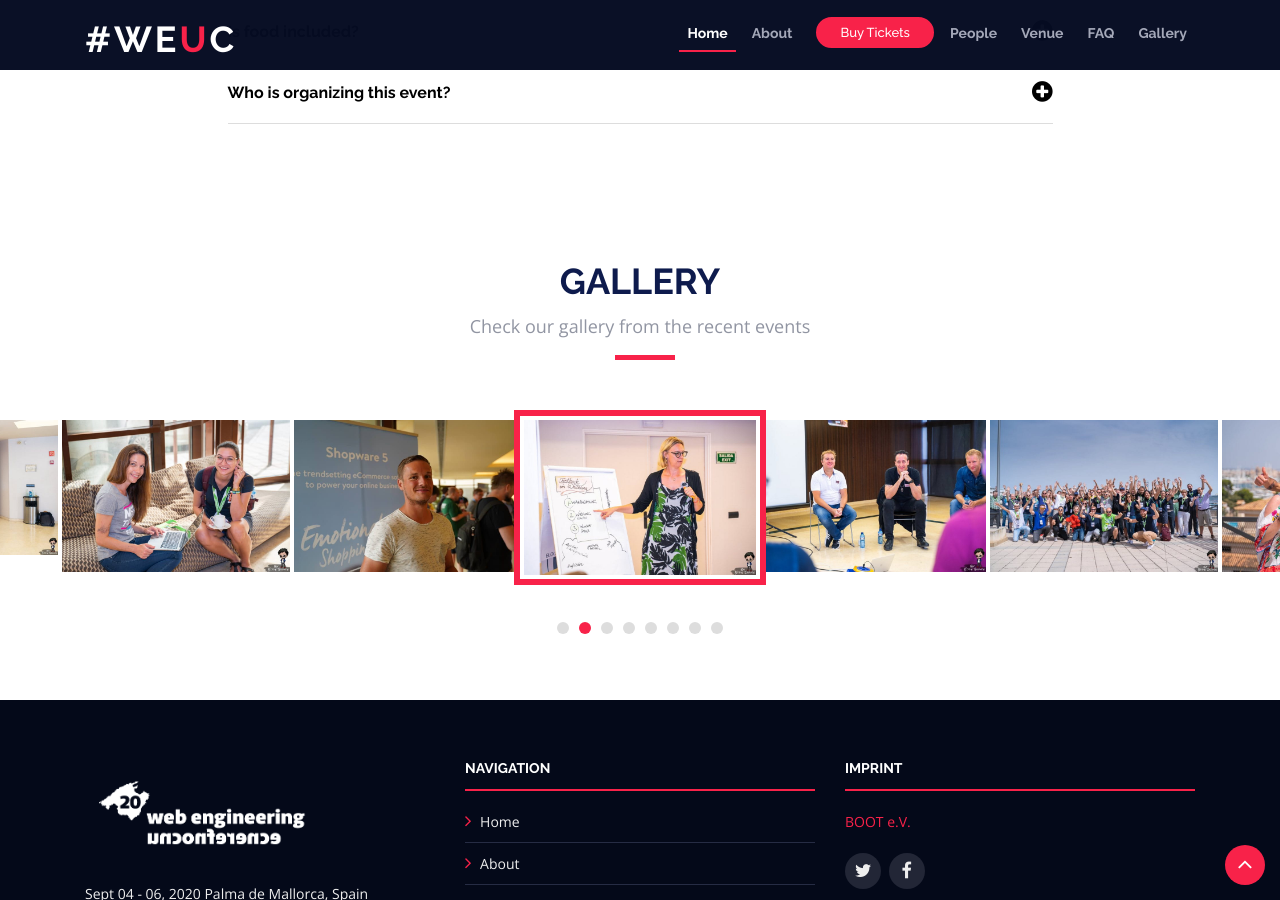
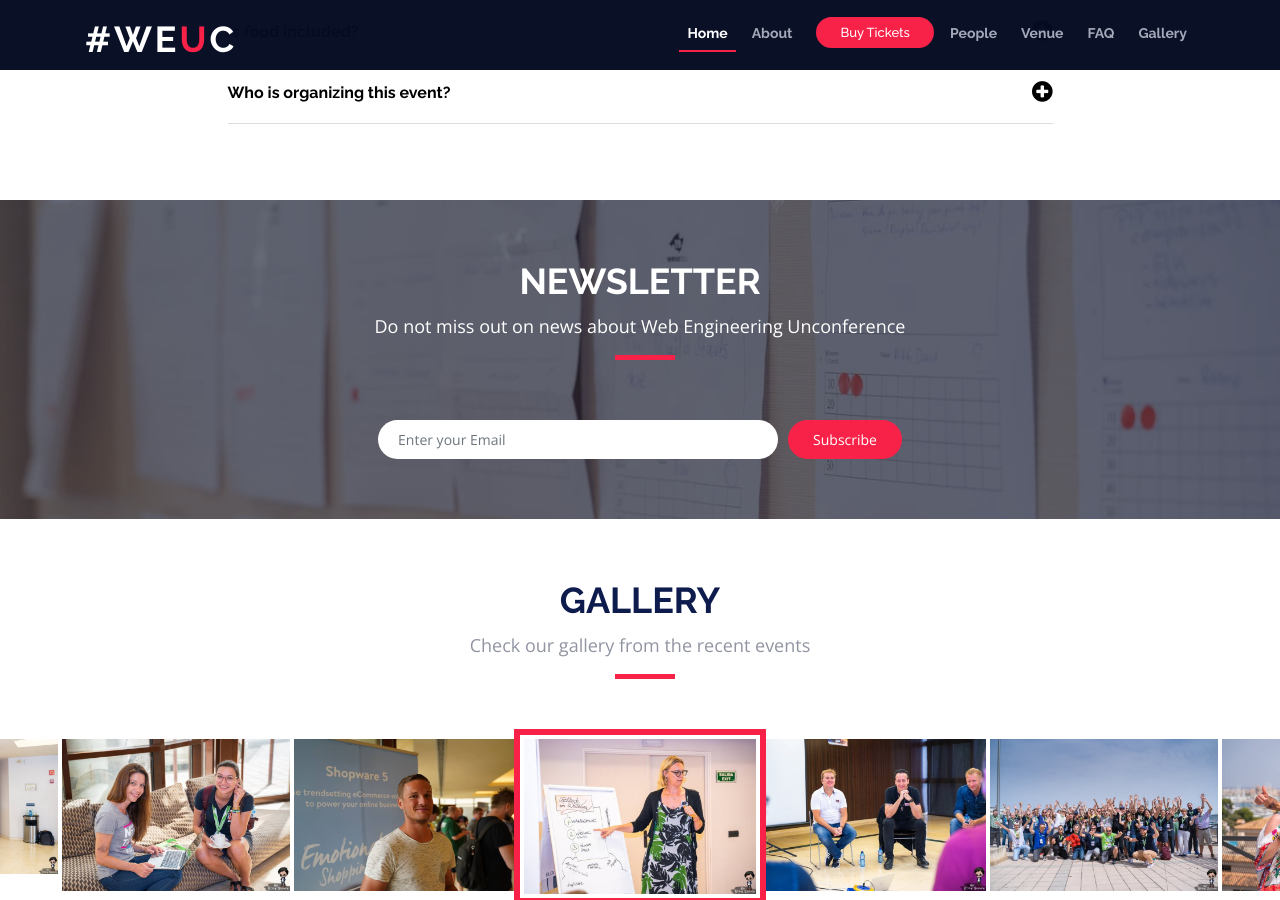
Before and after one commit to weuc/weuc.eu, a Jekyll site: the page built from index.html, in a window 1280 px wide and 900 px high, scrolled down 4896 px. Built offline with Jekyll 4.4.1, drawn with Linux system fonts in a browser that asks for light colours.

Commit message:
add newsletter section

```diff
--- a/_includes/sections/subscribe.html
+++ b/_includes/sections/subscribe.html
@@ -5,15 +5,17 @@
       <div class="container wow fadeInUp">
         <div class="section-header">
           <h2>Newsletter</h2>
-          <p>Rerum numquam illum recusandae quia mollitia consequatur.</p>
+          <p>Do not miss out on news about Web Engineering Unconference</p>
         </div>
 
-        <form method="POST" action="#">
+        <form action="https://phpuceu.us8.list-manage.com/subscribe/post?u=579798ca84aaf1326e2809b46&amp;id=9456f33919" method="post" id="mc-embedded-subscribe-form" name="mc-embedded-subscribe-form" class="validate" target="_blank" novalidate>
           <div class="form-row justify-content-center">
             <div class="col-auto">
-              <input type="text" class="form-control" placeholder="Enter your Email">
+              <input type="email" name="EMAIL" id="mce-EMAIL" class="form-control" placeholder="Enter your Email">
+              <!-- real people should not fill this in and expect good things - do not remove this or risk form bot signups-->
+              <div style="position: absolute; left: -5000px;" aria-hidden="true"><input type="text" name="b_579798ca84aaf1326e2809b46_9456f33919" tabindex="-1" value=""></div>
             </div>
-            <div class="col-auto">
+              <div class="col-auto">
               <button type="submit">Subscribe</button>
             </div>
           </div>
```
Also changed, not shown: _sections/subscribe.md (+1 -1 lines), assets/img/subscribe-bg.jpg (added).
